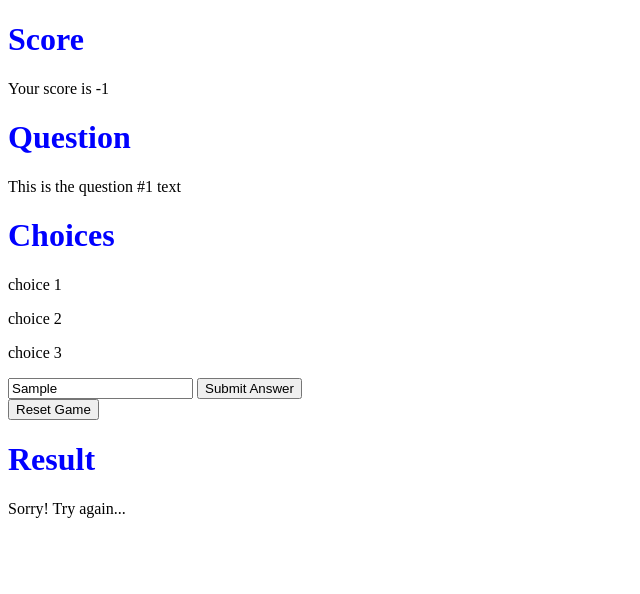
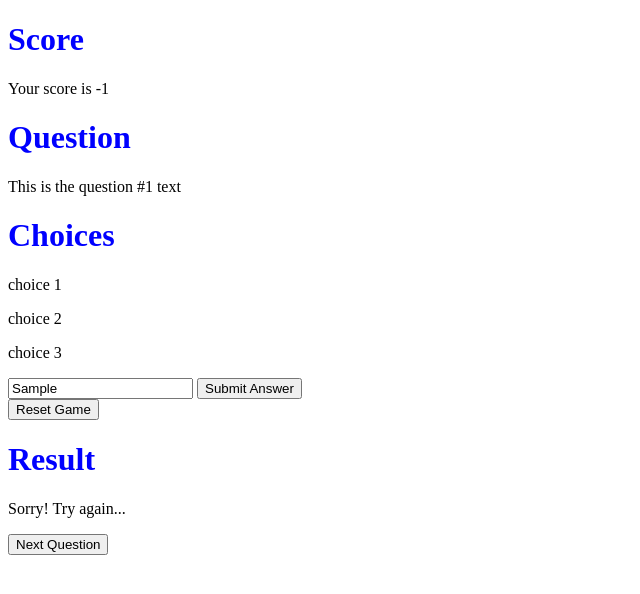
Before and after one commit to ckib16/wdi-project1, a plain HTML site: page index.html in a window 1280 px wide. Both pictures are taken after typing "Sample" into the empty fields and a click on the button "Submit Answer". Shown: the whole page, without its empty margins (0-640 px from the left). Drawn offline with nearby package versions, Linux system fonts and the light colour scheme.

Commit message:
added next button athat hides until answer submitted

```diff
--- a/index.html
+++ b/index.html
@@ -33,5 +33,6 @@ ajax/libs/jquery/2.1.3/jquery.min.js"></script>
   <div class="resultDiv">
     <h1>Result</h1>
     <p></p>
+    <button id="nextButton">Next Question</button>
   </div>
 </body>
--- a/script.js
+++ b/script.js
@@ -1,15 +1,14 @@
 /* global $ */
 
 $(document).ready(function () {
-  // Question bank
-  // - object/hash of question numbers with choices and an answer
   // - loop through bank to cycle thru questions
   // -- on next button (when clicked)...
   // -- increment to next question
-  // -- refresh page, input field and resultDiv
-  // -- increment score
 
   function playGame () {
+    // hide next button div until correct
+    // when clicked, next button iterates through a loop in questionBank
+    $('#nextButton').hide('slow/400/fast')
     var score = 0
     var questionBank = {
       q1: {
@@ -57,6 +56,10 @@ $(document).ready(function () {
         score -= 1
         $('.scoreDiv > p').html('Your score is ' + score)
       }
+      $('#nextButton').show('slow/400/fast')
+      $('#nextButton').on('click', function () {
+        console.log('Next button Clicked')
+      })
     })
   }
   playGame()
@@ -66,16 +69,14 @@ $(document).ready(function () {
 
 Deliverables
 [x] 5 user stories
-[ ] hosted on GH Pages
+[x] hosted on GH Pages
 [ ] HTML/CSS validated
 [x] lots of commits
 [ ] readme with explanations of the technologies used, the approach taken, installation instructions, unsolved problems, etc
 
 CORE
-- reset input screen to blank
 - allow input submission with enter key (not clicking on button)
 - actual questions in bank
-- score increments for correct answer, decrements for wrong answer
 
 CSS & bootstrap
 
@@ -95,7 +96,8 @@ DONE
 Question properties
 - question has multiple possibleAnswers (1-3)
 - question has an single correctAnswer (1-3)
-
 Ask player for input
 If input matches AnswerKey then show "correct" and go to next question
+- reset input screen to blank
+- score increments for correct answer, decrements for wrong answer
 */
```
